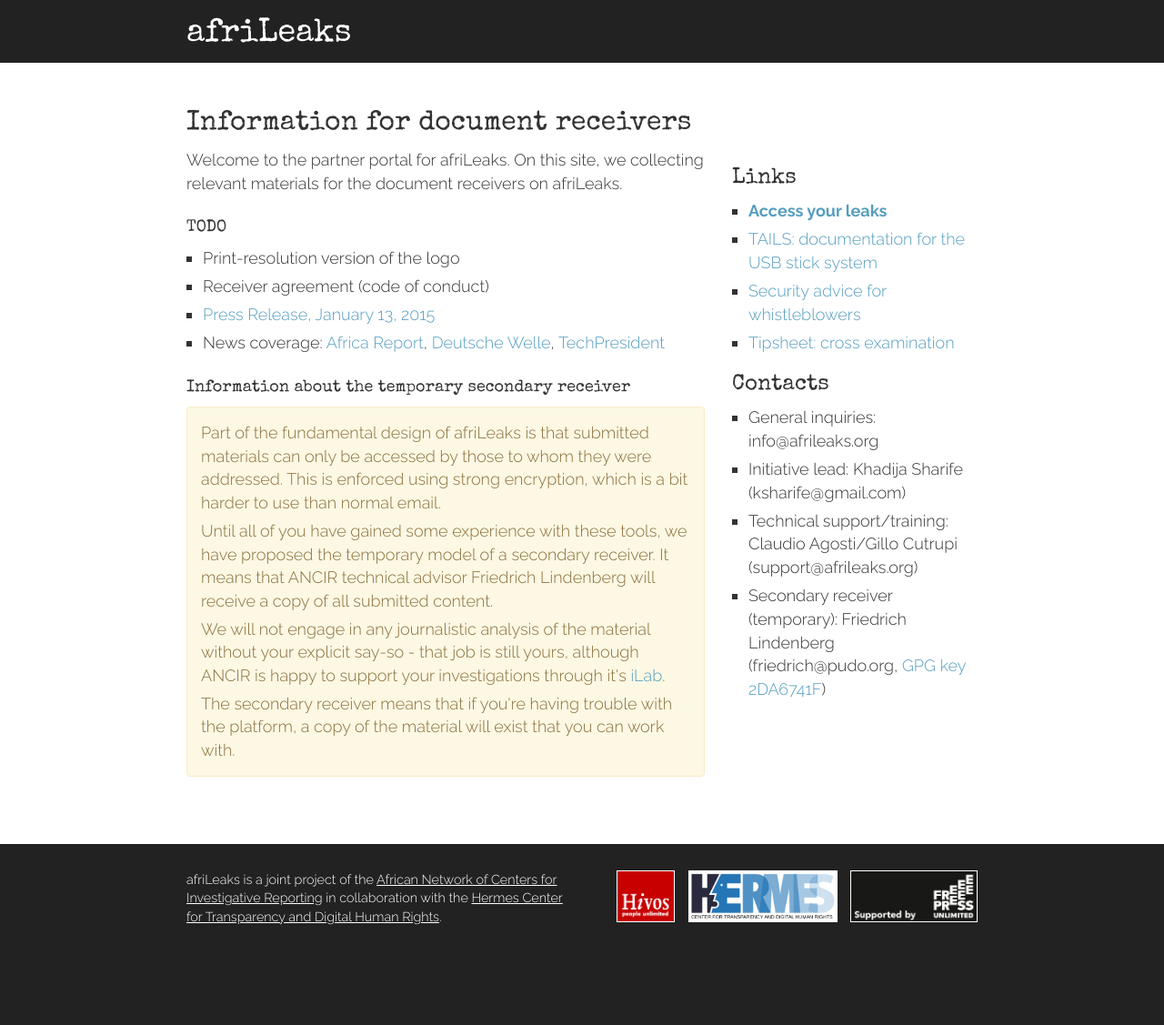
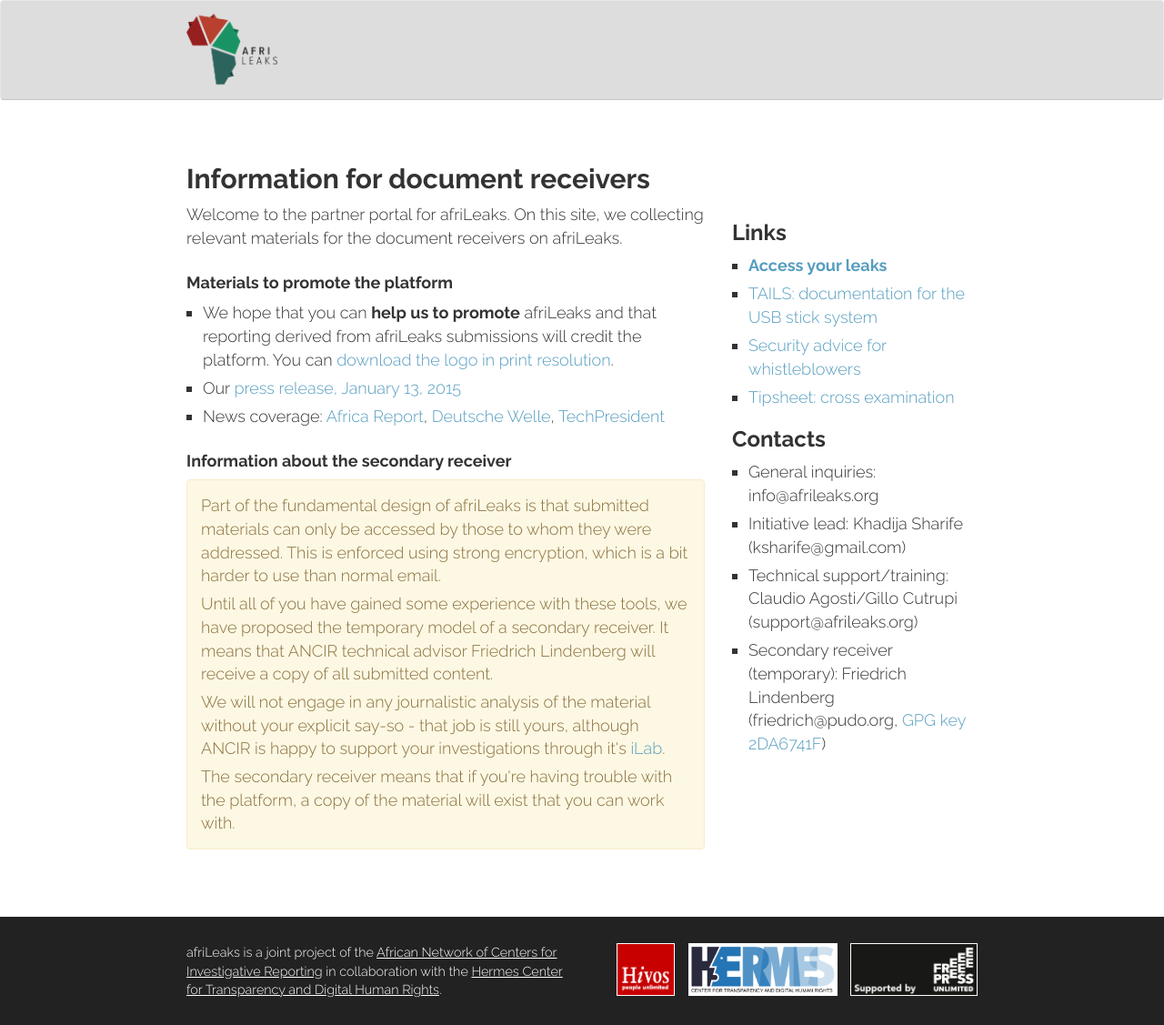
Before and after one commit to CodeForAfrica/afriLEAKS-website, a Jekyll site: the page built from partners/index.html, in a window 1280 px wide and 1127 px high. Shown: the whole window at 91% size. Built offline with Jekyll 4.4.1, drawn with Linux system fonts in a browser that asks for light colours; nearby versions of some CDN libraries.

Commit message:
Style changes and logo add, enable uploads link. Partner copy.

```diff
--- a/_includes/nav.html
+++ b/_includes/nav.html
@@ -1,8 +1,9 @@
-<nav class="navbar navbar-default navbar-fixed-top" role="navigation">
+<nav class="navbar navbar-default" role="navigation">
   <div class="container">
     <div class="navbar-header">
       <a class="navbar-brand" href="/">
-        afriLeaks
+        <img src="/img/afrileaks_400.png" alt="afriLeaks">
+        <!-- afriLeaks -->
       </a>
     </div>
   </div>
--- a/partners/index.html
+++ b/partners/index.html
@@ -13,15 +13,14 @@
       document receivers on afriLeaks.
     </p>
 
-    <h4>TODO</h4>
+    <h4>Materials to promote the platform</h4>
     <ul>
-      <li>Print-resolution version of the logo</li>
-      <li>Receiver agreement (code of conduct)</li>
-      <li><a href="https://docs.google.com/document/d/1bKvVDKp0wrFGLgodKSq6twTUmP0tgYow4fFhGiiYDIA/edit">Press Release, January 13, 2015</a></li>
+      <li>We hope that you can <strong>help us to promote</strong> afriLeaks and that reporting derived from afriLeaks submissions will credit the platform. You can <a href="logo.zip">download the logo in print resolution</a>.</li>
+      <li>Our <a href="https://docs.google.com/document/d/1bKvVDKp0wrFGLgodKSq6twTUmP0tgYow4fFhGiiYDIA/edit">press release, January 13, 2015</a></li>
       <li>News coverage: <a href="http://www.theafricareport.com/North-Africa/its-afrileaks-not-wikileaks.html">Africa Report</a>, <a href="http://www.dw.de/afrileaks-africas-answer-to-wikileaks/a-18068916">Deutsche Welle</a>, <a href="http://techpresident.com/news/25378/pan-african-whistleblowing-pplatform-afrileaks-launched">TechPresident</a></li>
     </ul>
 
-    <h4>Information about the temporary secondary receiver</h4>
+    <h4>Information about the secondary receiver</h4>
     <div class="alert alert-warning">
 
       <p>
--- a/style/style.scss
+++ b/style/style.scss
@@ -25,7 +25,8 @@
 }
 
 h1, h2, h3, h4, h5 {
-    @include fancy-font();
+    //@include fancy-font();
+    font-weight: 700;
 }
 
 h4 {
@@ -72,16 +73,29 @@
 
 /* Navbar */
 .navbar {
-    background-color: $theme-gray;
+
+    $navbar: #ddd;
+    background-color: $navbar; // $theme-gray;
     padding-top: 0.7em;
     padding-bottom: 0.3em;
-    border-bottom: 1px solid $theme-gray;
+    border-bottom: 1px solid darken($navbar, 10%);
     margin-bottom: 0;
+
+    .navbar-header {
+        float: left;
+    }
 
     .navbar-brand {
         @include fancy-font();
         color: white;
         font-size: 2em;
+        padding-top: 0;
+        min-height: 90px;
+
+        img {
+            margin-top: -10px;
+            height: 100px;
+        }
 
         &:hover {
             color: white;
@@ -90,7 +104,7 @@
 }
 
 .top-buffered {
-    padding-top: 100px;
+    padding-top: 50px;
 }
 
 
```
Also changed, not shown: _includes/parts/intro.md (+3 -3 lines), img/afrileaks2_400.png (added), img/afrileaks_400.png (added), img/afrileaks_nt_400.png (added), 1 other file.
